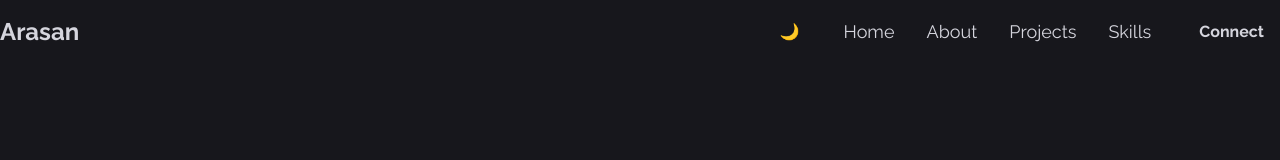
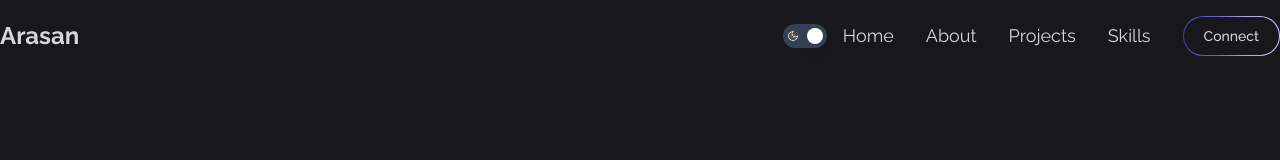
Before and after one commit to agilarasu/agilarasu.me, a React (Vite) app in the folder portfolio/: page / in a window 1280 px wide. Shown: the top 160 px of the page. Built offline with nearby package versions, Linux system fonts and the light colour scheme.

Commit message:
Header rework

```diff
--- a/portfolio/src/components/Header.jsx
+++ b/portfolio/src/components/Header.jsx
@@ -2,12 +2,13 @@ import React, { useState, useEffect } from 'react';
 import { Link } from "react-scroll";
 import { useTheme } from '../theme-provider';
 import { Sheet, SheetContent, SheetTrigger } from "@/components/ui/sheet";
-import { Button } from "@/components/ui/button"; // Assuming you have a Button component
+import { Button } from "@/components/ui/button";
 import { Menu, X } from 'lucide-react';
+import ThemeToggle from '@/components/ui/ThemeToggle'; // Import the new component
 
 function Header() {
   const [isNavOpen, setIsNavOpen] = useState(false);
-  const { theme, toggleTheme } = useTheme();
+  const { theme, toggleTheme } = useTheme(); // Get theme and toggleTheme
   const [isScrolled, setIsScrolled] = useState(false);
 
   useEffect(() => {
@@ -34,49 +35,33 @@ function Header() {
             <span className={`font-bold text-2xl`}>Arasan</span>
           </div>
           <nav className="flex items-center gap-4">
-            {/* Theme Toggle for Desktop */}
-            <button
-              className="hidden md:inline-block rounded px-3 py-1 mr-4 hover:bg-white hover:text-black transition"
-              onClick={toggleTheme}
-              aria-label="Toggle theme"
-            >
-              {theme === 'dark' ? '🌙' : '☀️'}
-            </button>
+            <ThemeToggle />
 
             {/* Mobile Menu Trigger */}
             <Sheet open={isNavOpen} onOpenChange={setIsNavOpen}>
               <SheetTrigger asChild className="md:hidden">
                 <Button variant="ghost" size="icon">
+                  <span className="sr-only">Toggle navigation menu</span>
                   {isNavOpen ? <X className="h-6 w-6" /> : <Menu className="h-6 w-6" />}
                 </Button>
               </SheetTrigger>
               <SheetContent side="left" className="w-[300px] sm:w-[400px]">
                 <div className="flex flex-col space-y-4 mt-8">
-                  <Link to="home" smooth={true} duration={500} onClick={closeMenu} className="font-medium text-lg cursor-pointer">
+                  <Link to="home" smooth={true} duration={500} onClick={closeMenu} className="font-medium text-lg cursor-pointer hover:text-primary transition-colors">
                     Home
                   </Link>
-                  <Link to="about" smooth={true} duration={500} onClick={closeMenu} className="font-medium text-lg cursor-pointer">
+                  <Link to="about" smooth={true} duration={500} onClick={closeMenu} className="font-medium text-lg cursor-pointer hover:text-primary transition-colors">
                     About
                   </Link>
-                  <Link to="projects" smooth={true} duration={500} onClick={closeMenu} className="font-medium text-lg cursor-pointer">
+                  <Link to="projects" smooth={true} duration={500} onClick={closeMenu} className="font-medium text-lg cursor-pointer hover:text-primary transition-colors">
                     Projects
                   </Link>
-                  <Link to="skills" smooth={true} duration={500} onClick={closeMenu} className="font-medium text-lg cursor-pointer">
+                  <Link to="skills" smooth={true} duration={500} onClick={closeMenu} className="font-medium text-lg cursor-pointer hover:text-primary transition-colors">
                     Skills
                   </Link>
-                  <Link to="connect" smooth={true} duration={500} onClick={closeMenu} className="font-medium text-lg cursor-pointer">
+                   <Link to="connect" smooth={true} duration={500} onClick={closeMenu} className="font-medium text-lg cursor-pointer hover:text-primary transition-colors">
                     Connect
                   </Link>
-                  {/* Theme Toggle for Mobile */}
-                  <div className="pt-4">
-                    <button
-                      className="w-full rounded px-3 py-2 hover:bg-white transition flex items-center justify-center gap-2"
-                      onClick={() => { toggleTheme(); closeMenu(); }}
-                      aria-label="Toggle theme"
-                    >
-                      {theme === 'dark' ? '🌙 Dark Mode' : '☀️ Light Mode'}
-                    </button>
-                  </div>
                 </div>
               </SheetContent>
             </Sheet>
@@ -84,28 +69,36 @@ function Header() {
             {/* Desktop Navigation */}
             <ul className="hidden md:flex md:space-x-8 md:items-center">
               <li className={`text-lg`}>
-                <Link to="home" smooth={true} duration={500} className="cursor-pointer">
+                <Link to="home" smooth={true} duration={500} className="cursor-pointer hover:text-primary transition-colors">
                   Home
                 </Link>
               </li>
               <li className={`text-lg`}>
-                <Link to="about" smooth={true} duration={500} className="cursor-pointer">
+                <Link to="about" smooth={true} duration={500} className="cursor-pointer hover:text-primary transition-colors">
                   About
                 </Link>
               </li>
               <li className={`text-lg`}>
-                <Link to="projects" smooth={true} duration={500} className="cursor-pointer">
+                <Link to="projects" smooth={true} duration={500} className="cursor-pointer hover:text-primary transition-colors">
                   Projects
                 </Link>
               </li>
               <li className={`text-lg`}>
-                <Link to="skills" smooth={true} duration={500} className="cursor-pointer">
+                <Link to="skills" smooth={true} duration={500} className="cursor-pointer hover:text-primary transition-colors">
                   Skills
                 </Link>
               </li>
               <li>
-                <Link to="connect" smooth={true} duration={500} className={`font-bold py-2 px-4 rounded cursor-pointer`}>
-                  Connect
+                <Link
+                  to="connect"
+                  smooth={true}
+                  duration={500}
+                  className="relative inline-flex h-10 overflow-hidden rounded-full p-[1px] focus:outline-none focus:ring-2 focus:ring-slate-400 focus:ring-offset-2 focus:ring-offset-slate-50"
+                >
+                  <span className="absolute inset-[-1000%] animate-[spin_2s_linear_infinite] bg-[conic-gradient(from_90deg_at_50%_50%,#E2CBFF_0%,#393BB2_50%,#E2CBFF_100%)]" />
+                  <span className="inline-flex h-full w-full cursor-pointer items-center justify-center rounded-full bg-background px-5 py-2 text-sm font-medium text-foreground backdrop-blur-3xl">
+                    Connect
+                  </span>
                 </Link>
               </li>
             </ul>
--- /dev/null
+++ b/portfolio/src/components/ui/ThemeToggle.jsx
@@ -0,0 +1,40 @@
+// components/ui/ThemeToggle.jsx
+import React from 'react';
+import { Moon, Sun } from 'lucide-react'; // Using Lucide icons for dark/light indicators
+import { useTheme } from '../../theme-provider'; // Adjust path as needed
+
+const ThemeToggle = ({ className }) => {
+  const { theme, toggleTheme } = useTheme();
+
+  return (
+    <button
+      onClick={toggleTheme}
+      className={`
+        relative inline-flex h-6 w-11 items-center rounded-full transition-colors focus:outline-none focus:ring-2 focus:ring-primary focus:ring-offset-2
+        ${theme === 'dark' ? 'bg-slate-700' : 'bg-slate-200'}
+        ${className || ''}
+      `}
+      aria-label="Toggle theme"
+    >
+      <span className="sr-only">Toggle theme</span>
+      {/* Track Icons */}
+      <span className={`absolute inset-0 flex items-center justify-between px-1 pointer-events-none text-xs transition-opacity duration-200 ${theme === 'dark' ? 'opacity-50' : 'opacity-100'}`}>
+         <Sun className="h-3 w-3 text-yellow-500" /> {/* Light icon */}
+      </span>
+      <span className={`absolute inset-0 flex items-center justify-between px-1 pointer-events-none text-xs transition-opacity duration-200 ${theme === 'dark' ? 'opacity-100' : 'opacity-50'}`}>
+         <Moon className="h-3 w-3 text-gray-300" /> {/* Dark icon */}
+      </span>
+
+
+      {/* Slider Handle */}
+      <span
+        className={`
+          inline-block h-4 w-4 transform rounded-full bg-white shadow-lg ring-0 transition-transform duration-200 ease-in-out
+          ${theme === 'dark' ? 'translate-x-6' : 'translate-x-1'}
+        `}
+      />
+    </button>
+  );
+};
+
+export default ThemeToggle;
```
